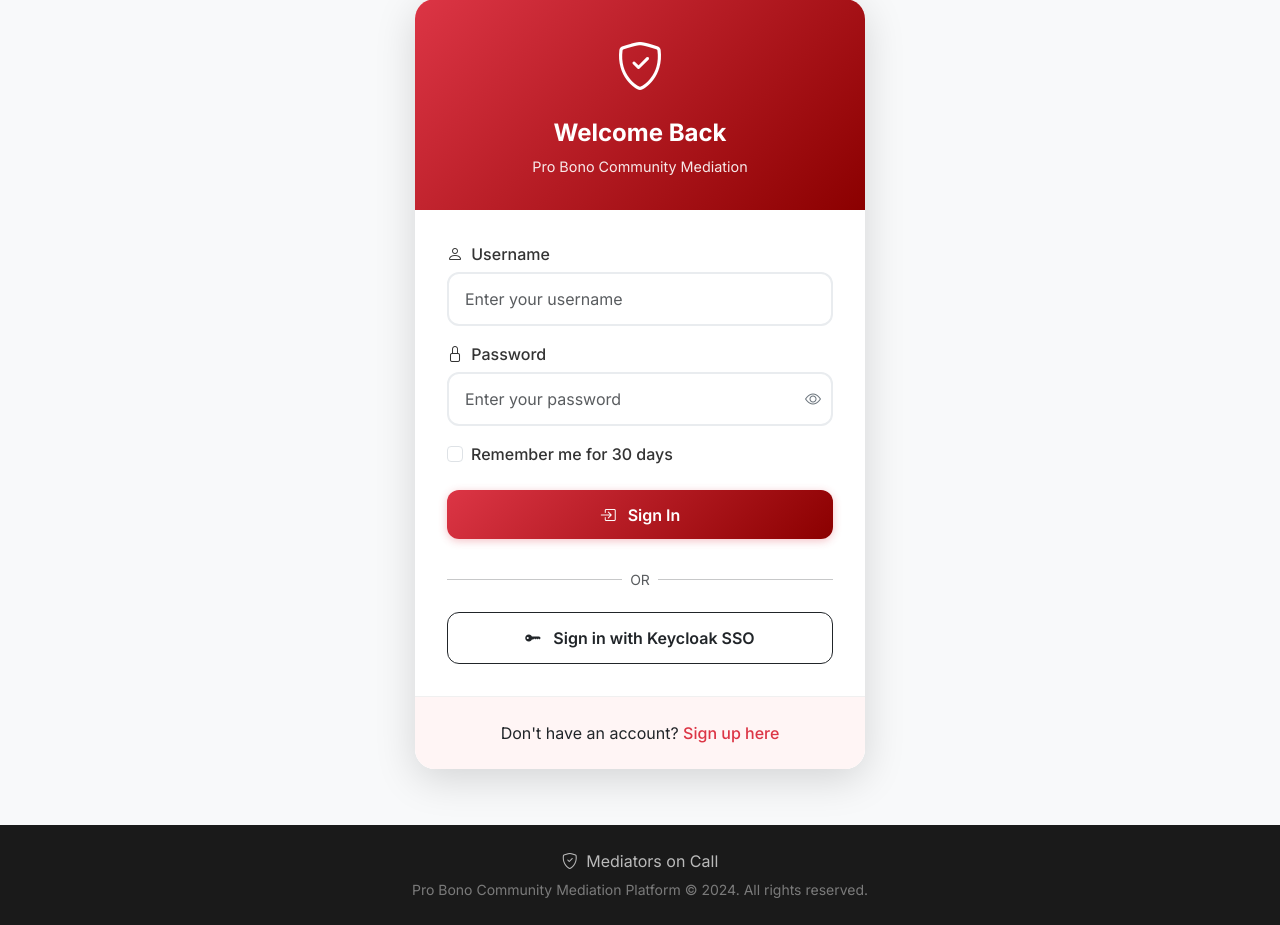
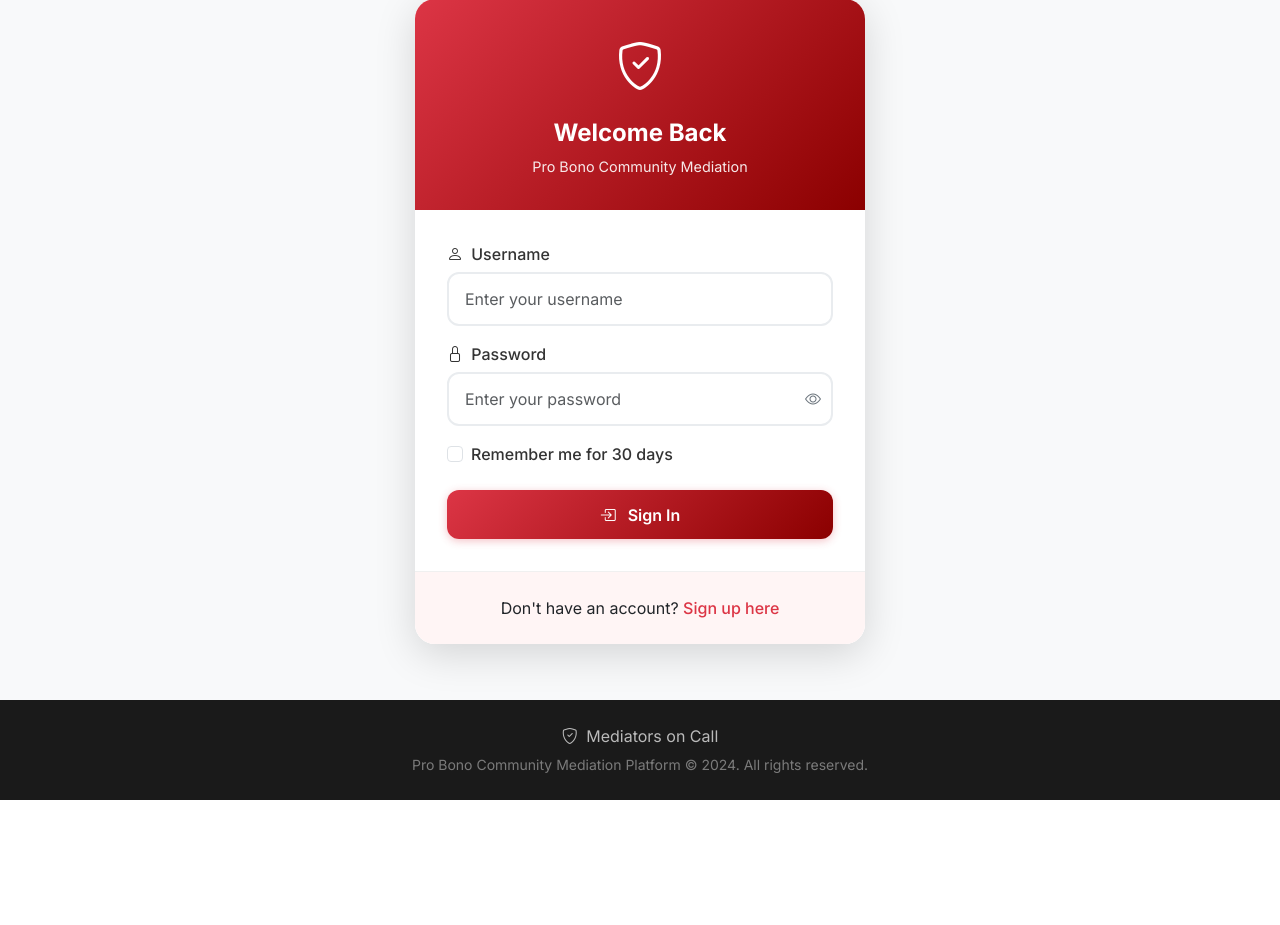
Before and after one commit to JVW-Hue/Mediator-On-Call-, a Django app: page /login/ in a window 1280 px wide. Shown: the part 117-1042 px from the top of the page. After the commit the page ends 917 px from the top, so only its background shows below. Run offline with Django 5.2, Linux system fonts and the light colour scheme; parts of the project's set-up code (start-up, migrations or seed data) failed here and were passed over; some libraries are stand-ins or nearby versions.

Commit message:
Fix Keycloak: make conditional, remove SSO button from login, use Django model backend locally

```diff
--- a/mediators_on_call/urls.py
+++ b/mediators_on_call/urls.py
@@ -85,9 +85,12 @@ urlpatterns = [
     path("logout/", auth_views.LogoutView.as_view(next_page="login"), name="logout"),
     path("no-access/", no_access, name="no_access"),
     path("dashboard/", include("dashboard.urls")),
-    path("auth/", include("social_django.urls", namespace="social")),
     path("", include("disputes.urls")),
 ]
+
+# Only include social auth URLs if Keycloak is configured
+if settings.KEYCLOAK_SERVER_URL and settings.KEYCLOAK_SERVER_URL != "http://localhost:8080":
+    urlpatterns.insert(-1, path("auth/", include("social_django.urls", namespace="social")))
 
 # Debug-only endpoints (staff only, DEBUG mode only)
 if settings.DEBUG:
--- a/templates/registration/login.html
+++ b/templates/registration/login.html
@@ -65,8 +65,7 @@
         margin-top: 0.5rem;
     }
     .login-body .btn-primary:hover {
-        transform: translateY(-2px);
-        box-shadow: 0 8px 25px rgba(220, 53, 69, 0.4);
+        box-shadow: 0 4px 15px rgba(220, 53, 69, 0.3);
     }
     .login-footer {
         text-align: center;
@@ -170,16 +169,6 @@
                 </button>
             </form>
 
-            <div class="text-center mt-4">
-                <div class="d-flex align-items-center mb-3">
-                    <hr class="flex-grow-1">
-                    <span class="mx-2 text-muted small">OR</span>
-                    <hr class="flex-grow-1">
-                </div>
-                <a href="{% url 'social:begin' 'keycloak' %}?next={{ request.GET.next|default:'/dashboard/' }}" class="btn btn-outline-dark w-100" style="border-radius: 12px; padding: 0.8rem; font-weight: 600;">
-                    <i class="bi bi-key-fill me-2"></i> Sign in with Keycloak SSO
-                </a>
-            </div>
         </div>
         <div class="login-footer">
             <p class="mb-0">Don't have an account? <a href="{% url 'signup' %}">Sign up here</a></p>
```
Also changed, not shown: mediators_on_call/settings.py (+5 -2 lines).
